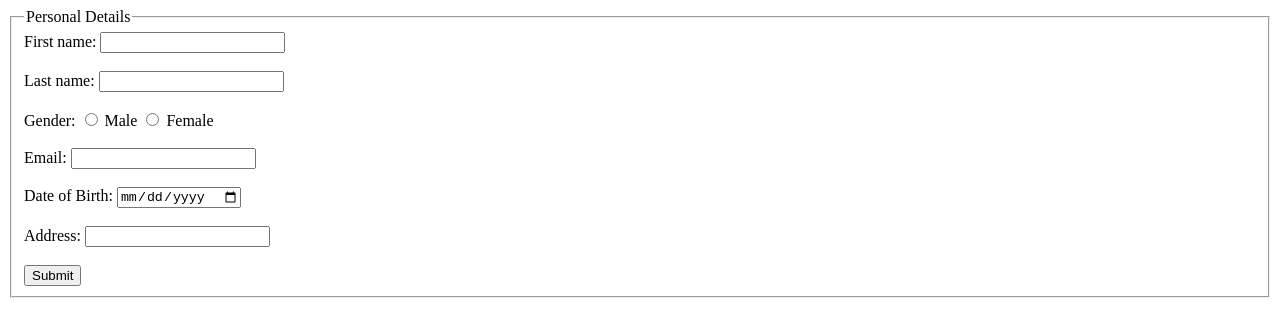
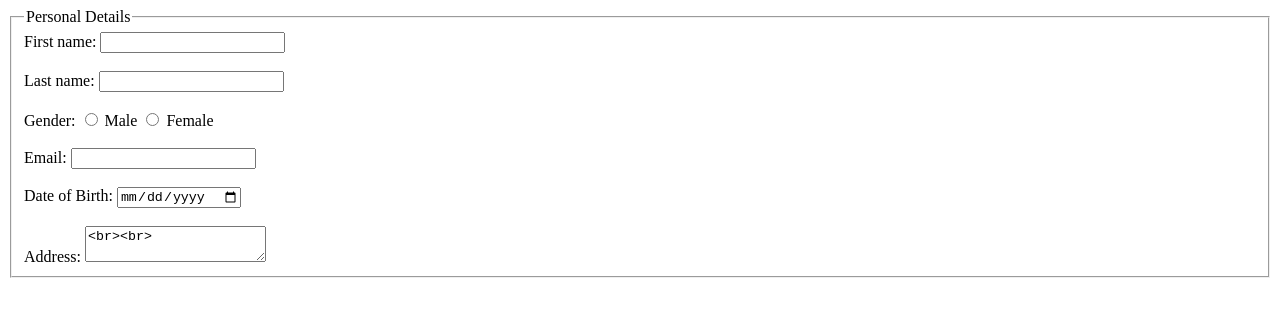
Before and after one commit to omarHJ/HTML-23-11, a plain HTML site: page index3.html in a window 1280 px wide. Drawn offline with Linux system fonts and the light colour scheme.

Commit message:
Update index3.html

```diff
--- a/index3.html
+++ b/index3.html
@@ -31,7 +31,7 @@
             <input type="date" id="dob" name="dob"><br><br>
 
             <label for="address">Address:</label>
-            <input type="text" id="address" name="address"><br><br>
+            <textarea type="text" id="address" name="address"><br><br>
 
             <input type="submit" value="Submit">
         </fieldset>
```
